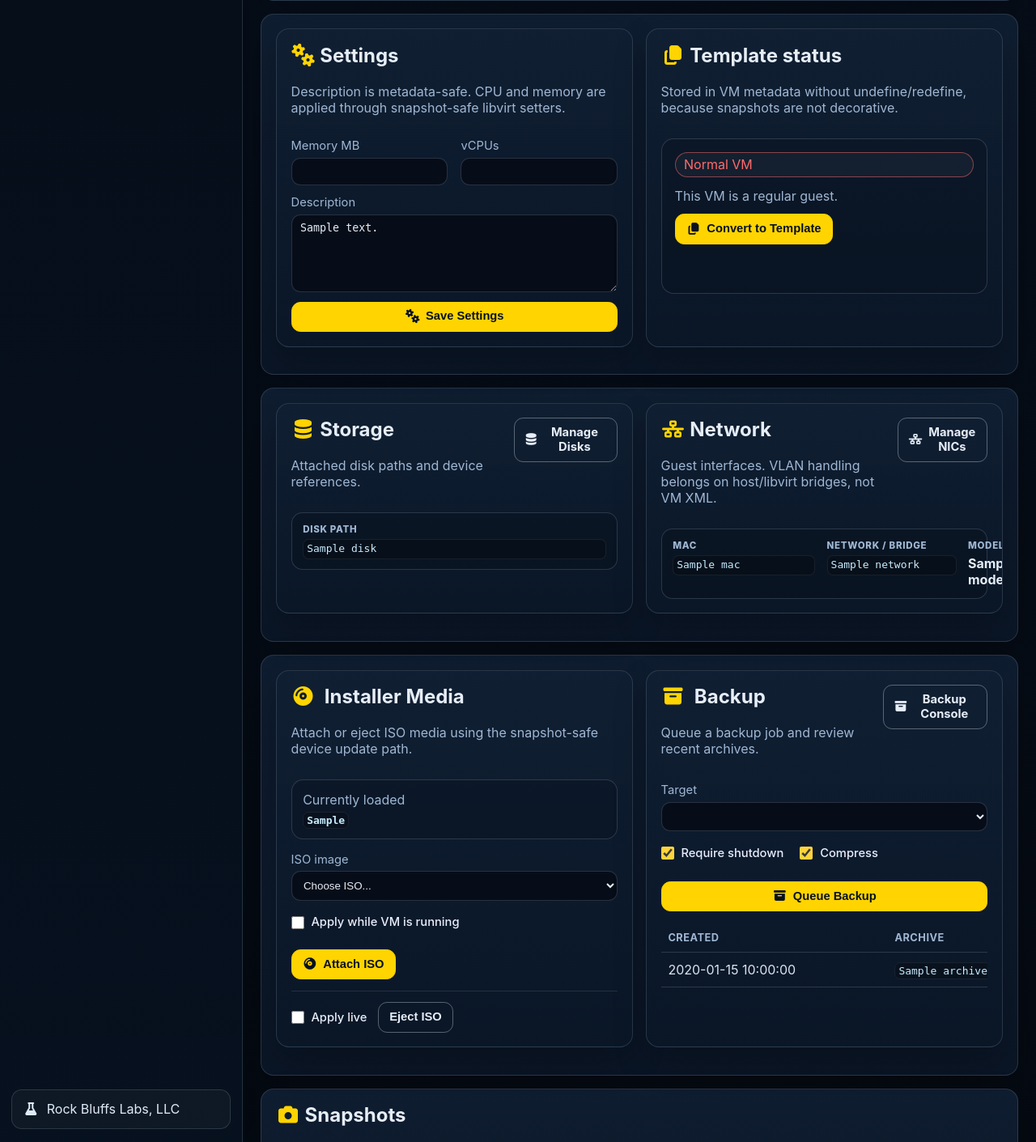
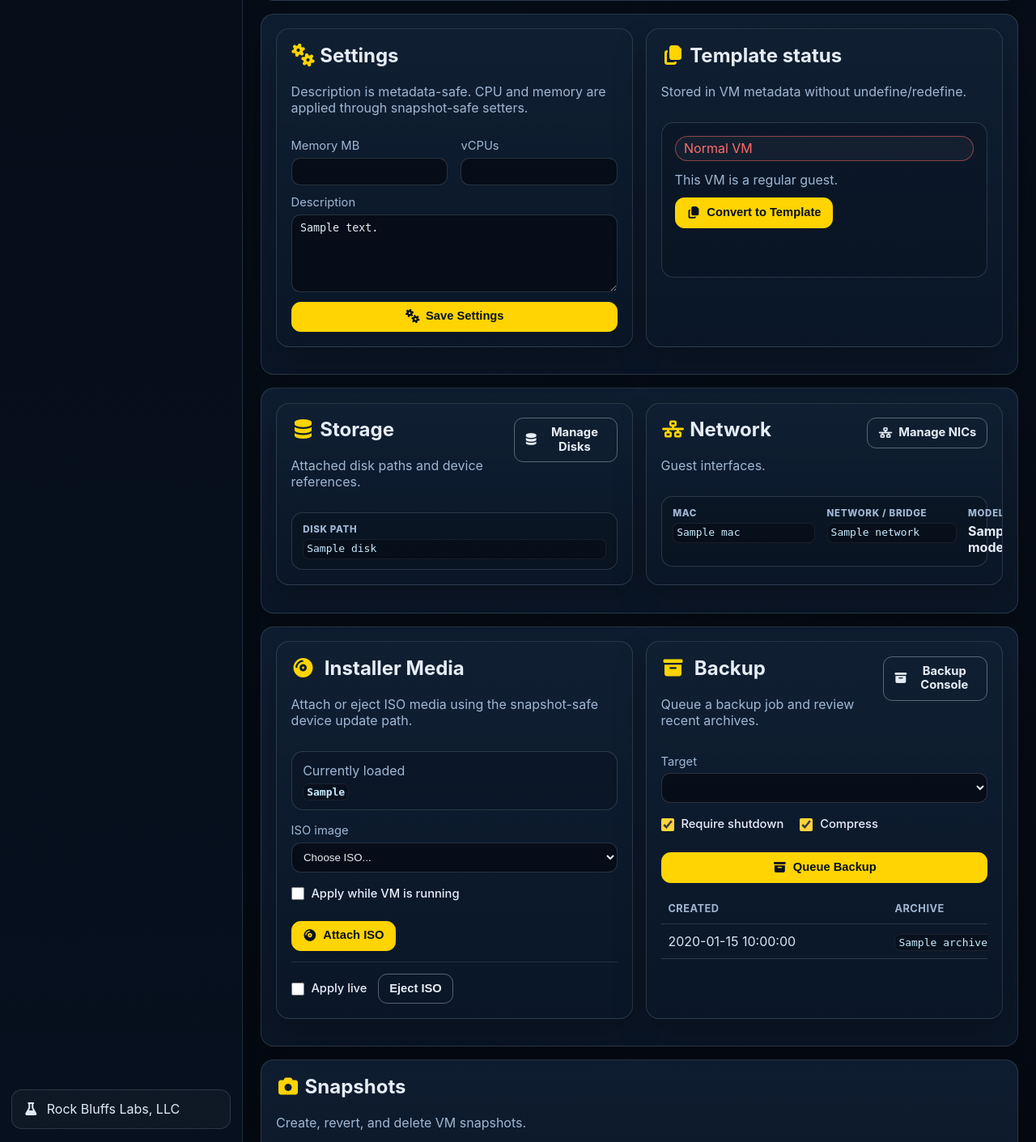
Before and after one commit to reolus/AtlasVM, a Python web app: template app/templates/vm_detail.html in a window 1280 px wide. Shown: the part 1189-2600 px from the top of the page at 81% size. Run offline with Jinja, Linux system fonts and the light colour scheme; the template is opened without the code that fills it: most values are stand-ins (such as "Sample title", 1, 10 or a date in 2020); some libraries are stand-ins or nearby versions.

Commit message:
Community Edition UI Update

```diff
--- a/app/templates/vm_detail.html
+++ b/app/templates/vm_detail.html
@@ -83,7 +83,7 @@
     <div class="section-title vm-section-title">
       <div>
         <h2><i class="fa-solid fa-gears"></i>Settings</h2>
-        <p class="muted">Description is metadata-safe. CPU and memory are applied through snapshot-safe libvirt setters.</p>
+        <p class="muted">Description is metadata-safe. CPU and memory are applied through snapshot-safe setters.</p>
       </div>
     </div>
     <form method="post" action="/vms/{{ vm.name }}/edit" class="stacked-form">
@@ -100,7 +100,7 @@
     <div class="section-title vm-section-title">
       <div>
         <h2><i class="fa-solid fa-copy"></i>Template status</h2>
-        <p class="muted">Stored in VM metadata without undefine/redefine, because snapshots are not decorative.</p>
+        <p class="muted">Stored in VM metadata without undefine/redefine.</p>
       </div>
     </div>
     <div class="template-status-card">
@@ -141,7 +141,7 @@
     <div class="section-title vm-section-title">
       <div>
         <h2><i class="fa-solid fa-network-wired"></i>Network</h2>
-        <p class="muted">Guest interfaces. VLAN handling belongs on host/libvirt bridges, not VM XML.</p>
+        <p class="muted">Guest interfaces.</p>
       </div>
       <a class="btn btn-outline-light" href="/vms/{{ vm.name }}/network"><i class="fa-solid fa-network-wired"></i>Manage NICs</a>
     </div>
@@ -298,7 +298,7 @@
   <div class="section-title vm-section-title">
     <div>
       <h2><i class="fa-solid fa-camera"></i>Snapshots</h2>
-      <p class="muted">Create, revert, and delete VM snapshots. Revert is destructive to current state, because time travel remains badly implemented.</p>
+      <p class="muted">Create, revert, and delete VM snapshots.</p>
     </div>
   </div>
   <form class="inline-form vm-snapshot-form" method="post" action="/vms/{{ vm.name }}/snapshots">
@@ -340,7 +340,7 @@
     <div class="section-title vm-section-title">
       <div>
         <h2><i class="fa-solid fa-triangle-exclamation"></i>Danger Zone</h2>
-        <p class="muted">Deletion is isolated behind a confirmation page. A shocking outbreak of good judgment.</p>
+        <p class="muted">Deletion is isolated behind a confirmation page.</p>
       </div>
       <a class="btn btn-danger" href="/vms/{{ vm.name }}/delete-confirm"><i class="fa-solid fa-trash"></i>Delete VM</a>
     </div>
```
